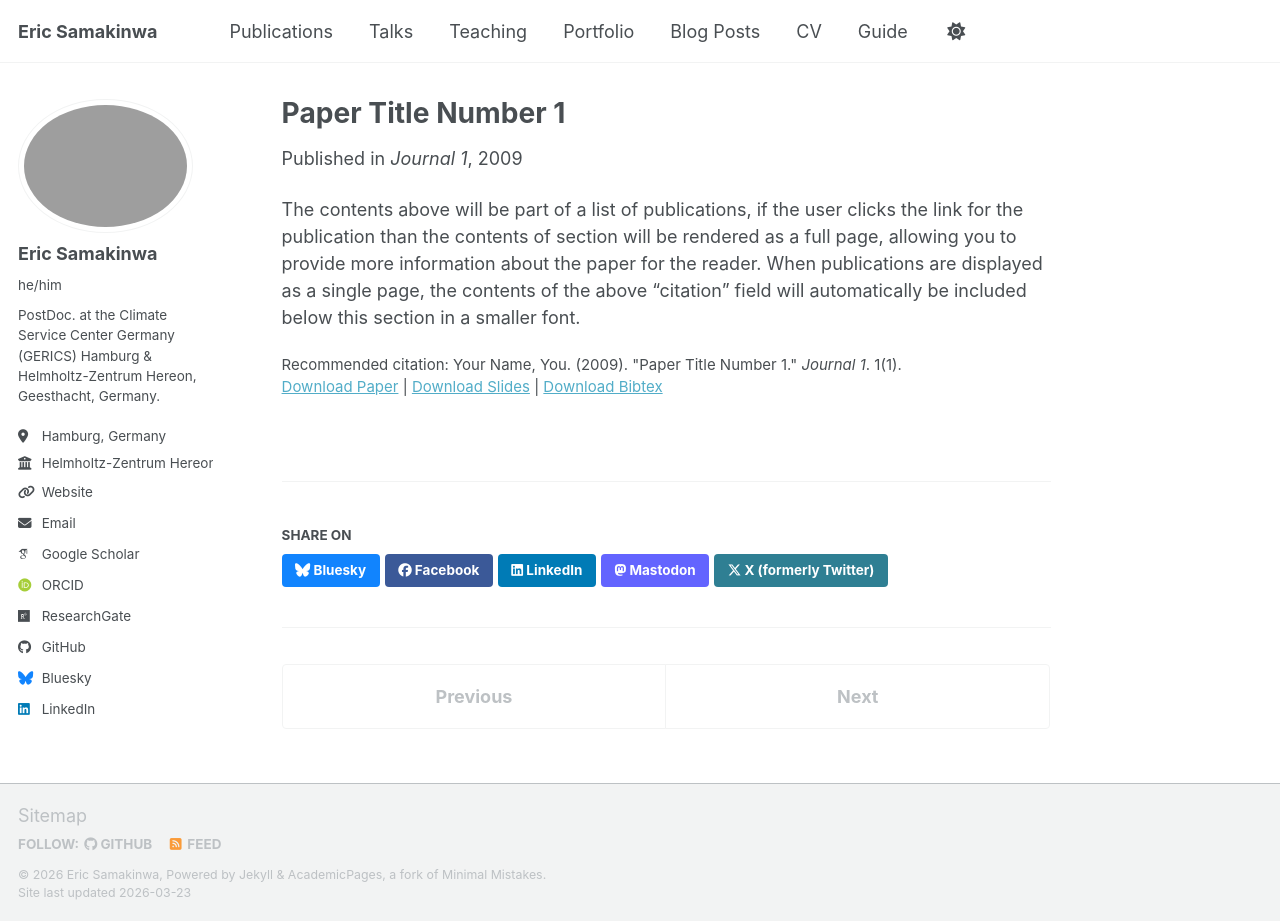
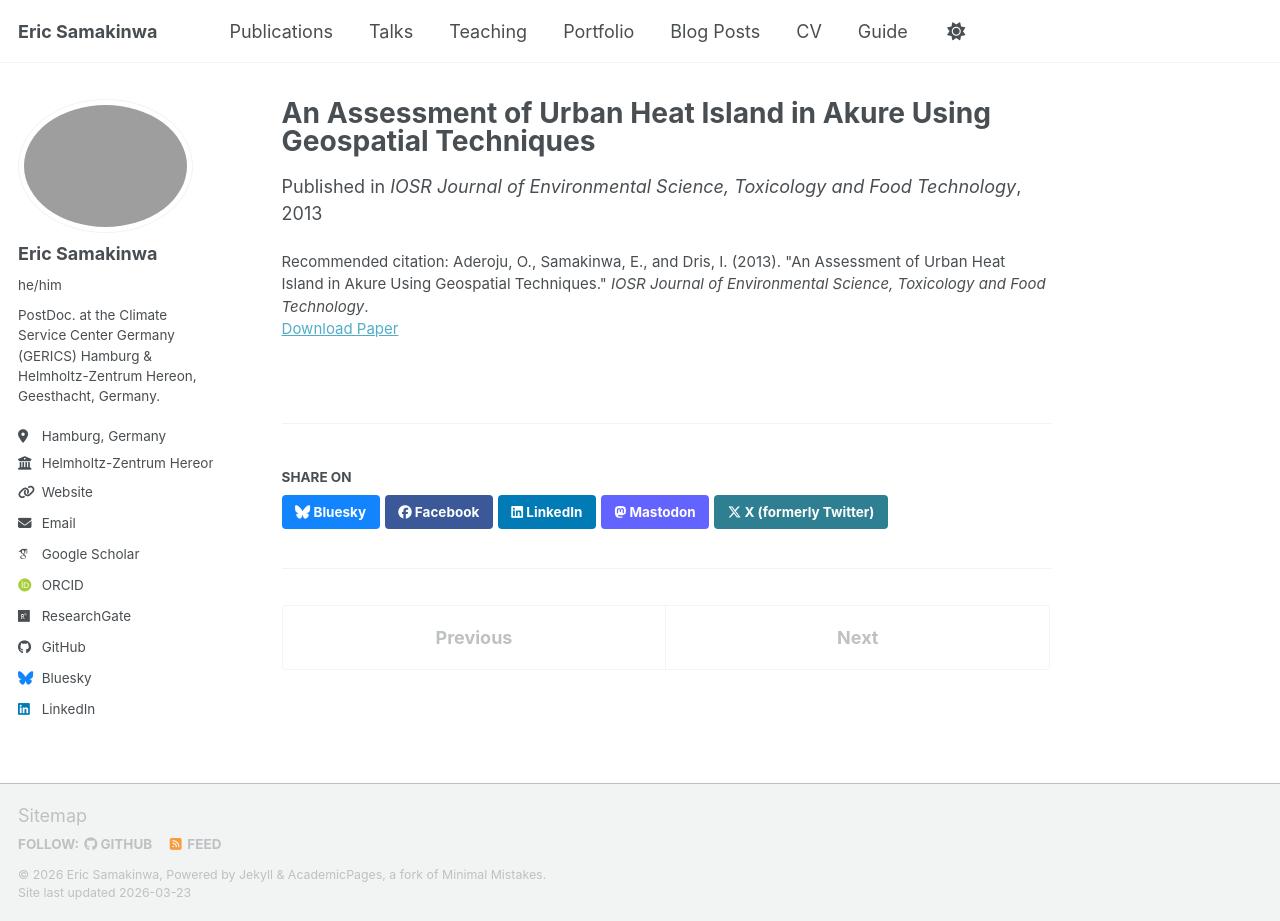
Before and after one commit to shamakson/shamakson.github.io, a Jekyll site: the page built from _publications/2009-10-01-paper-title-number-1.md, in a window 1280 px wide and 921 px high. Built offline with Jekyll 4.4.1, drawn with Linux system fonts in a browser that asks for light colours; some web fonts are replaced; a script bundle is joined from its source files by our own code; library files that are not in the unit come from our copies.

Commit message:
Revise publication details for urban heat island paper
Updated the publication details for the paper on urban heat islands, including title, date, venue, and URLs.

```diff
--- a/_publications/2009-10-01-paper-title-number-1.md
+++ b/_publications/2009-10-01-paper-title-number-1.md
@@ -1,14 +1,11 @@
 ---
-title: "Paper Title Number 1"
+title: "An Assessment of Urban Heat Island in Akure Using Geospatial Techniques"
 collection: publications
 category: manuscripts
-permalink: /publication/2009-10-01-paper-title-number-1
-excerpt: 'This paper is about the number 1. The number 2 is left for future work.'
-date: 2009-10-01
-venue: 'Journal 1'
-slidesurl: 'https://academicpages.github.io/files/slides1.pdf'
-paperurl: 'https://academicpages.github.io/files/paper1.pdf'
-bibtexurl: 'https://academicpages.github.io/files/bibtex1.bib'
-citation: 'Your Name, You. (2009). &quot;Paper Title Number 1.&quot; <i>Journal 1</i>. 1(1).'
+permalink: /publication/2013-01-01-urban-heat-island-akure
+excerpt: 'An assessment of urban heat island in Akure using geospatial techniques.'
+date: 2013-01-01
+venue: 'IOSR Journal of Environmental Science, Toxicology and Food Technology'
+paperurl: 'https://doi.org/10.9790/2402-0632434'
+citation: 'Aderoju, O., Samakinwa, E., and Dris, I. (2013). "An Assessment of Urban Heat Island in Akure Using Geospatial Techniques." <i>IOSR Journal of Environmental Science, Toxicology and Food Technology</i>.'
 ---
-The contents above will be part of a list of publications, if the user clicks the link for the publication than the contents of section will be rendered as a full page, allowing you to provide more information about the paper for the reader. When publications are displayed as a single page, the contents of the above "citation" field will automatically be included below this section in a smaller font.
```
